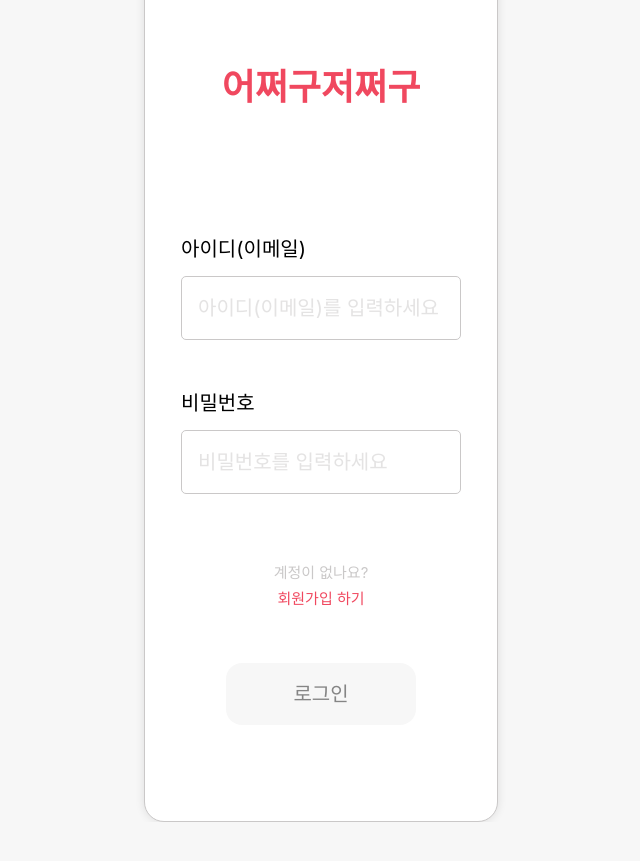
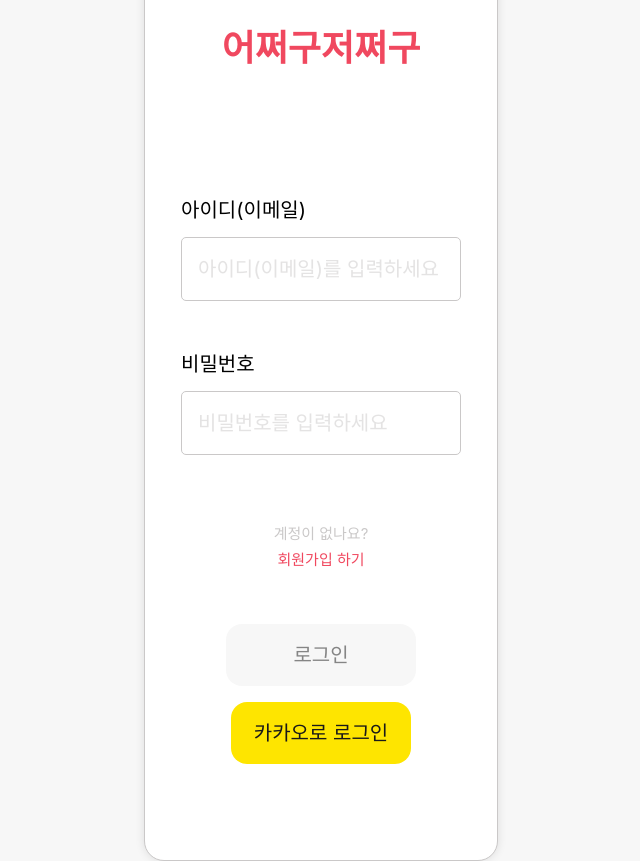
Before and after one commit to ahnjunggyu1114-sketch/Week7_homework, a React (Vite) app in the folder Week7_Homework/: page /login in a window 1280 px wide. Shown: the whole page, without its empty margins (319-959 px from the left). Before the commit the page ends 822 px from the top, so only its background shows below. Built offline with nearby package versions, Linux system fonts and the light colour scheme.

Commit message:
[FEAT] 소셜 로그인 구현

```diff
--- a/Week7_Homework/src/components/LoginCard.jsx
+++ b/Week7_Homework/src/components/LoginCard.jsx
@@ -16,6 +16,10 @@ const LoginCard = () => {
 
     const handleClickRegister = () => {
         navigate("/register");
+    };
+    const handleKakaoLogin = () => {
+        window.location.href =
+            `${import.meta.env.VITE_API_BASE_URL}/oauth2/authorization/kakao`;
     };
 
     const checkButtonOn = (nextEmail, nextPassword) => {
@@ -98,7 +102,7 @@ const LoginCard = () => {
                 </button>
             </div>
 
-            <div className="flex justify-center">
+            <div className="flex flex-col items-center justify-center gap-[16px]">
                 <button
                     className={`w-[190px] px-[64px] py-[16px] text-[20px] rounded-[16px] cursor-pointer ${
                         buttonOn
@@ -110,6 +114,14 @@ const LoginCard = () => {
                 >
                     로그인
                 </button>
+
+                <button
+                    className="w-[180px] dt:w-[280px] py-[16px] text-[20px] rounded-[16px] bg-[#FEE500] text-[#191919] cursor-pointer"
+                    type="button"
+                    onClick={handleKakaoLogin}
+                >
+                    카카오로 로그인
+                </button>
             </div>
         </div>
     );
```
